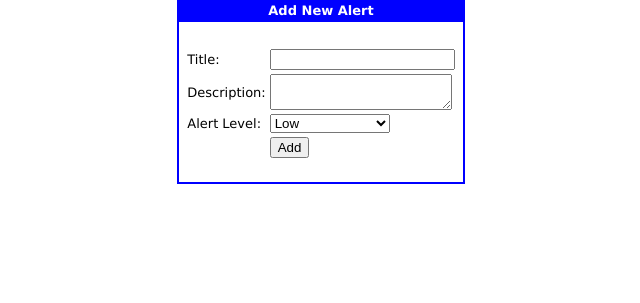
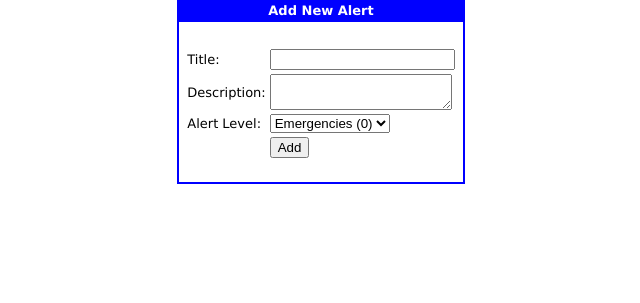
Before and after one commit to FluidConcepts/RSS-Sim, a PHP site: page /rss-sim/login.php in a window 1280 px wide. Shown: the part 145-448 px from the top of the page, without its empty margins (319-959 px from the left). Run offline with PHP 8.4, Linux system fonts and the light colour scheme; data that the repository does not hold is empty.

Commit message:
Change names of alert level values

```diff
--- a/login.php
+++ b/login.php
@@ -51,12 +51,11 @@ while($row = mysql_fetch_array( $sql )){
 <tr><td><font face="verdana,arial" size=-1>Title:</td><td><input type="text" name="title"></td></tr>
 <tr><td><font face="verdana,arial" size=-1>Description:</td><td><textarea name="descript"></textarea></td></tr>
 <tr><td><font face="verdana,arial" size=-1>Alert Level:</td><td>
-		<select name="level">
-		  <option selected value=0>Low</option>
-		  <option value=1>Medium</option>
-		  <option value=2>High</option>
-		  <option value=3>Life-Threatening</option>
-		</select></td></tr>
+                <select name="level">
+                  <option selected value=0>Emergencies (0)</option>
+                  <option value=1>Weather (1)</option>
+                  <option value=2>News (2)</option>
+                </select></td></tr>
 <tr><td><font face="verdana,arial" size=-1>&nbsp;</td><td><font face="verdana,arial" size=-1><input type="submit" value="Add"></td></tr>
 </table></center>
 </form>
```
